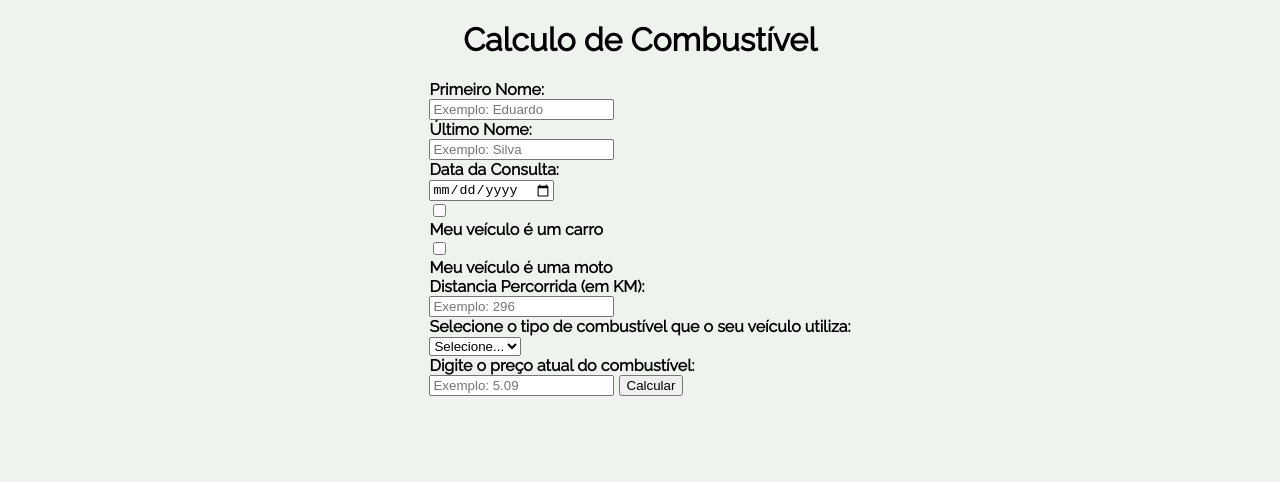
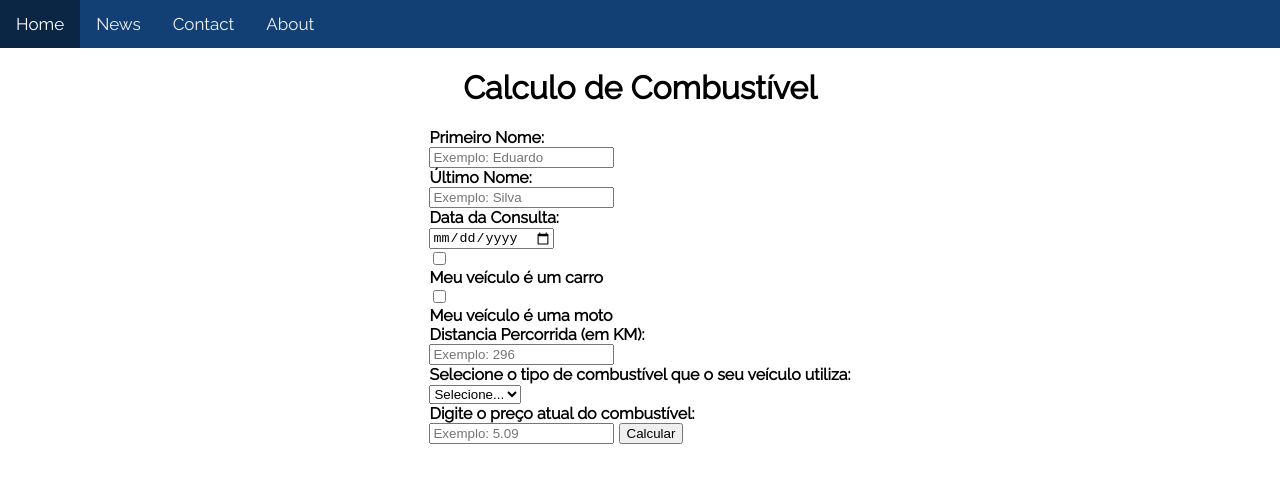
Before and after one commit to lukeenhas/gti2sem-trabalholp, a plain HTML site: page index.html in a window 1280 px wide. Drawn offline with Linux system fonts and the light colour scheme.

Commit message:
atualizacao menu

```diff
--- a/css/style.css
+++ b/css/style.css
@@ -5,7 +5,7 @@
 /*Paleta #134074 #13315c #0b2545 #8da9c4 #eef4ed*/
 body{
     font-family: Raleway, sans-serif;
-    background: #eef4ed;
+    background: #white;
     margin: 0;
     padding: 0;
     display: block;
@@ -19,6 +19,31 @@ body{
     width: auto;
     height: auto;
 }
+
+.topnav {
+    background-color: #134074;
+    width: auto;
+    overflow: hidden;
+  }
+
+  .topnav a {
+    float: left;
+    color: #f2f2f2;
+    text-align: center;
+    padding: 14px 16px;
+    text-decoration: none;
+    font-size: 17px;
+  }
+
+  .topnav a:hover {
+    background-color: #ddd;
+    color: black;
+  }
+
+  .topnav a.active {
+    background-color: #0b2545;
+    color: white;
+  }
 
 #main-content{
     display: flex;
--- a/index.html
+++ b/index.html
@@ -10,6 +10,12 @@
 </head>
 <body>
     <div class="container">
+        <div class="topnav">
+            <a class="active" href="#home">Home</a>
+            <a href="#news">News</a>
+            <a href="#contact">Contact</a>
+            <a href="#about">About</a>
+          </div>
         <div id="main-content">
             <h1 id="main-title">Calculo de Combustível</h1>
             <form action="">
```
